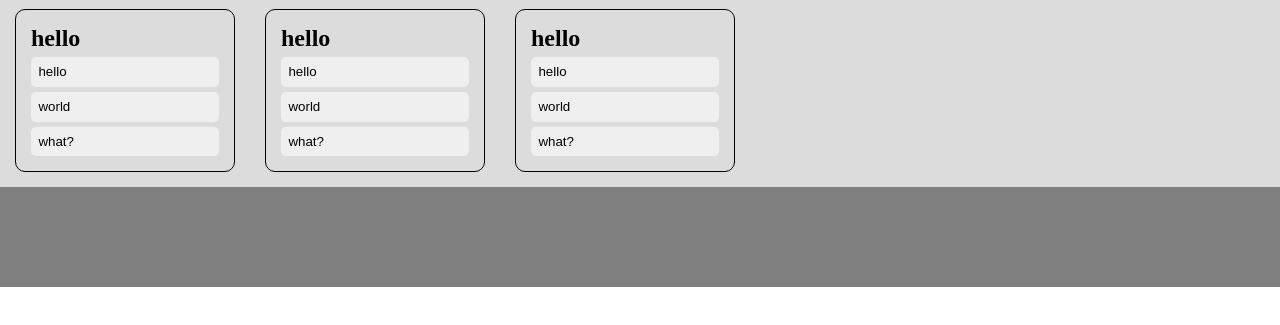
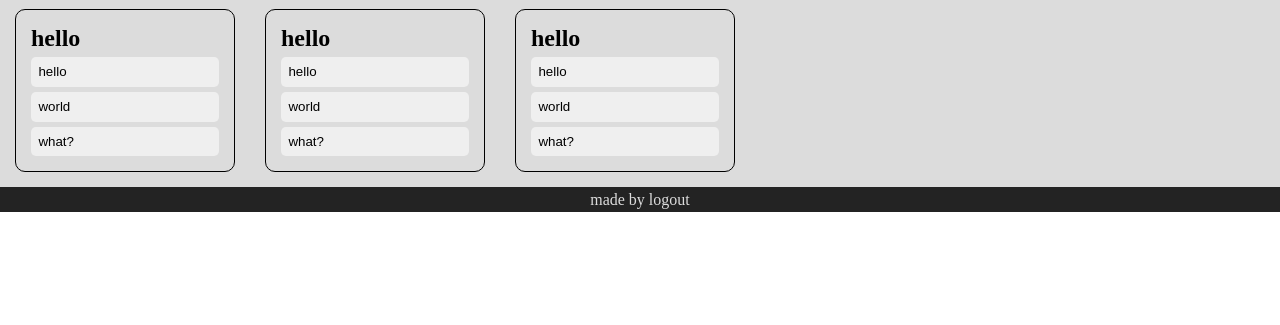
Before and after one commit to mvbertos/odin_project_todolist, a website built with webpack: page src/template.html in a window 1280 px wide. Shown: the part 73-398 px from the top of the page. Built offline with nearby package versions, Linux system fonts and the light colour scheme.

Commit message:
added 'made by logout' at the footer.

```diff
--- a/src/css/style.css
+++ b/src/css/style.css
@@ -18,7 +18,7 @@ body {
   width: 100%;
   height: 100%;
   display: grid;
-  grid-template-rows: min-content 1fr 100px;
+  grid-template-rows: min-content 1fr 25px;
   background-color: grey;
 }
 
@@ -68,6 +68,10 @@ form {
   background-color: gainsboro;
 }
 
-#content #content footer {
-  background-color: black;
+footer {
+  display: flex;
+  align-items: center;
+  justify-content: center;
+  background-color: rgb(35, 35, 35);
+  color: gainsboro;
 }
--- a/src/js/ui.js
+++ b/src/js/ui.js
@@ -14,6 +14,7 @@ class UI {
     this.todolist.id = "todoList";
 
     this.footer = document.createElement("footer");
+    this.footer.textContent = "made by logout";
 
     // todolist.appendChild(todolistCard);
     this.content.append(this.header, this.todolist, this.footer);
```
